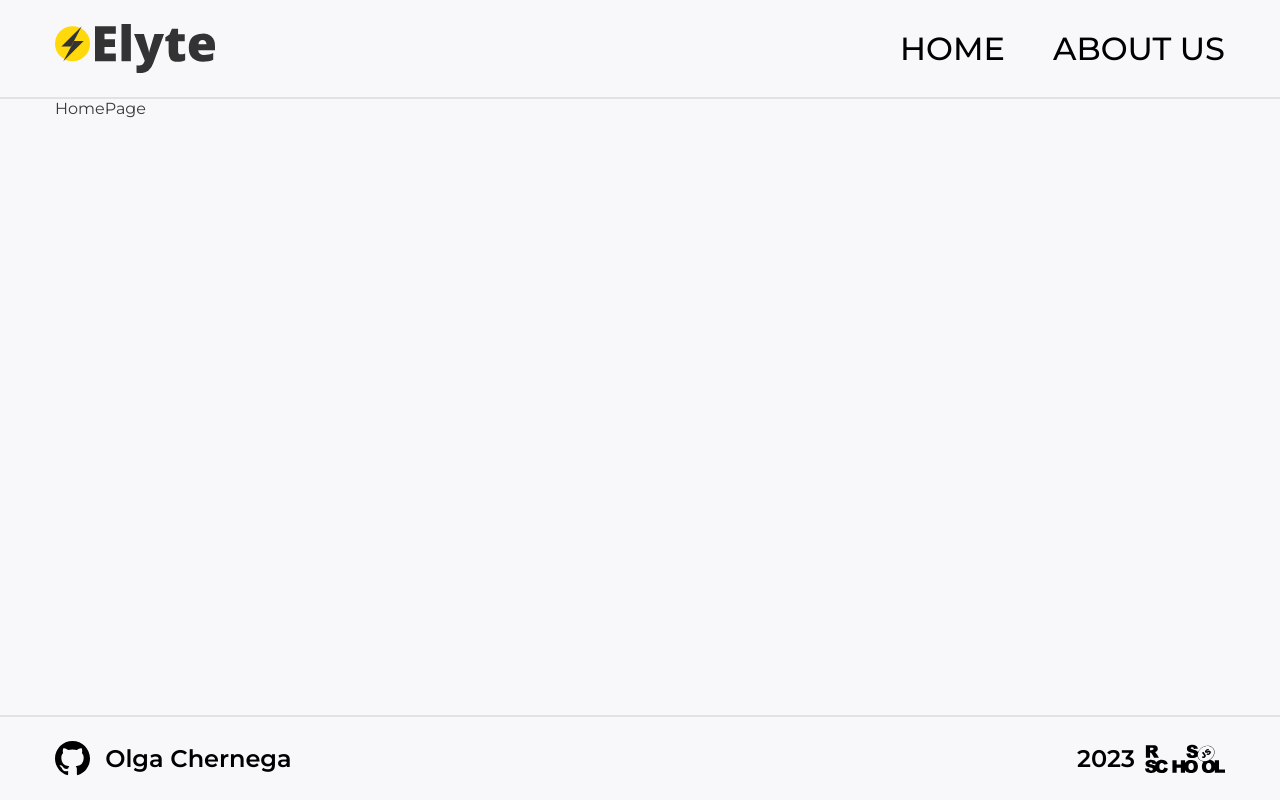
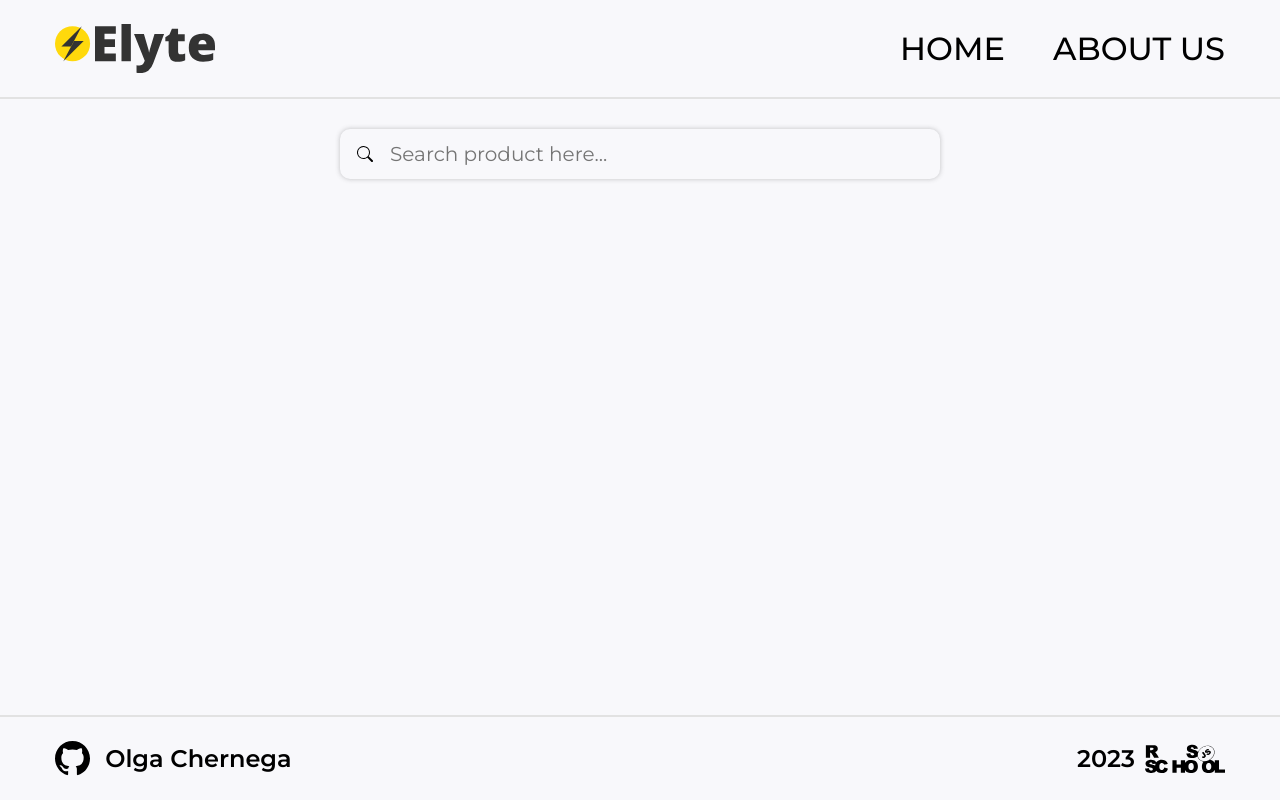
Before and after one commit to elian-cheng/rs-react-2023q1, a React (Create React App) app: page / in a window 1280 px wide. Built offline with nearby package versions, Linux system fonts and the light colour scheme.

Commit message:
feat: add search form and save input value to storage functionality

```diff
--- a/src/pages/HomePage/HomePage.tsx
+++ b/src/pages/HomePage/HomePage.tsx
@@ -1,7 +1,12 @@
 import React, { Component } from 'react';
+import SearchForm from './components/SearchForm/SearchForm';
 
 export default class HomePage extends Component {
   render() {
-    return <div>HomePage</div>;
+    return (
+      <div className="catalog__wrapper">
+        <SearchForm />
+      </div>
+    );
   }
 }
--- /dev/null
+++ b/src/pages/HomePage/components/SearchForm/SearchForm.scss
@@ -0,0 +1,35 @@
+.search-form {
+  box-shadow: $searchShadow;
+  max-width: 600px;
+  margin: 0 auto;
+  display: flex;
+  align-items: center;
+  justify-content: space-between;
+  padding: 10px;
+  margin-top: 30px;
+  border-radius: 10px;
+  &__input {
+    flex-basis: 100%;
+    height: 30px;
+    outline: none;
+    border-radius: 5px;
+    font-size: 20px;
+    background-color: $colorBg;
+    padding-left: 40px;
+    background-image: url('../../../../assets/icons/search/search.svg');
+    background-repeat: no-repeat;
+    background-position: left 7px center;
+  }
+}
+
+.search-input {
+  font: inherit;
+  padding: 0.5rem;
+  border-radius: 6px;
+  border: 1px solid #000;
+  width: 100%;
+  max-width: 14rem;
+  padding-left: 2.5rem;
+  background: url('../../../../assets/icons/search/search.svg') no-repeat scroll 0.5rem 0.5rem;
+  background-size: 1.2rem;
+}
--- /dev/null
+++ b/src/pages/HomePage/components/SearchForm/SearchForm.tsx
@@ -0,0 +1,47 @@
+import React, { Component } from 'react';
+
+interface ISearchForm {
+  ElyteSearch: string;
+}
+
+export default class SearchForm extends Component<object, ISearchForm> {
+  constructor(props: object) {
+    super(props);
+    this.state = {
+      ElyteSearch: localStorage.getItem('ElyteSearch') || '',
+    };
+    this.handleSearchChange = this.handleSearchChange.bind(this);
+  }
+
+  componentDidMount() {
+    const initialSearchValue = localStorage.getItem('ElyteSearch') || '';
+    this.setState({ ElyteSearch: initialSearchValue });
+  }
+
+  componentWillUnmount() {
+    this.saveToStorage(this.state.ElyteSearch);
+  }
+
+  saveToStorage(item: string) {
+    localStorage.setItem('ElyteSearch', item);
+  }
+
+  handleSearchChange(e: React.ChangeEvent<HTMLInputElement>) {
+    this.setState({ ElyteSearch: e.target.value });
+    this.saveToStorage(e.target.value);
+  }
+
+  render(): JSX.Element {
+    return (
+      <form action="" className="search-form">
+        <input
+          className="search-form__input"
+          type="search"
+          placeholder="Search product here..."
+          value={this.state.ElyteSearch}
+          onChange={this.handleSearchChange}
+        />
+      </form>
+    );
+  }
+}
--- a/src/styles.scss
+++ b/src/styles.scss
@@ -6,5 +6,6 @@
 @import './theme/base/fonts';
 
 @import './pages/ErrorPage/ErrorPage';
+@import './pages/HomePage/components/SearchForm/SearchForm';
 @import './components/Header/Header';
 @import './components/Footer/Footer';
--- a/src/theme/abstract/_constants.scss
+++ b/src/theme/abstract/_constants.scss
@@ -10,6 +10,7 @@ $colorYellowLight: #efdc7b;
 $colorOrange: #fe9704;
 $colorBlueDark: #303c6c;
 $colorBlue: #69a6ce;
+$searchShadow: 0 0 5px rgba(63, 62, 62, 0.3);
 $boxShadow: 0px 5px 10px rgba(0, 0, 0, 0.1);
 $textShadow: 1px 1px 2px rgba(255, 255, 255, 0.25);
 $textShadowHover: 1px 1px 2px rgba(255, 255, 255, 0.4);
```
Also changed, not shown: src/assets/icons/search/search.svg (added).
